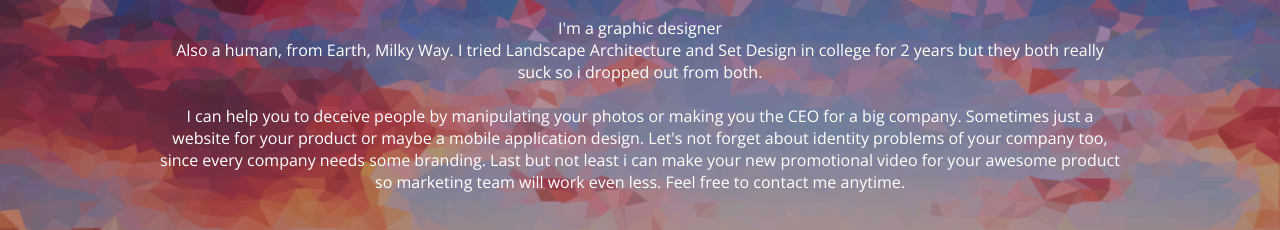
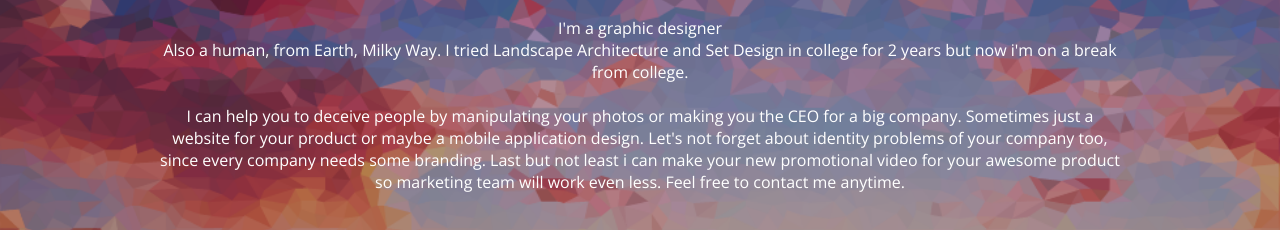
Before and after one commit to in-zare/inzare.com, a plain HTML site: page about.html in a window 1280 px wide. Shown: the part 333-563 px from the top of the page. Drawn offline with nearby package versions, Linux system fonts and the light colour scheme.

Commit message:
Update about.html

```diff
--- a/about.html
+++ b/about.html
@@ -81,7 +81,7 @@
 
       <div> I'm a graphic designer</div>
       <div>
-        Also a human, from Earth, Milky Way. I tried Landscape Architecture and Set Design in college for 2 years but they both really suck so i dropped out from both.
+        Also a human, from Earth, Milky Way. I tried Landscape Architecture and Set Design in college for 2 years but now i'm on a break from college.
         <br>
         <br>
         I can help you to deceive people by manipulating your photos or making you the CEO for a big company. Sometimes just a website for your product or maybe a mobile application design. Let's not forget about identity problems of your company too, since every company needs some branding. Last but not least i can make your new promotional video for your awesome product so marketing team will work even less. Feel free to contact me anytime.
```
